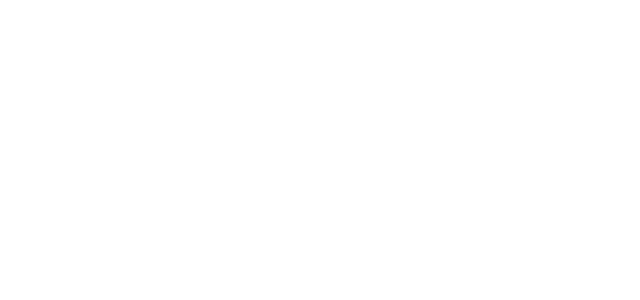
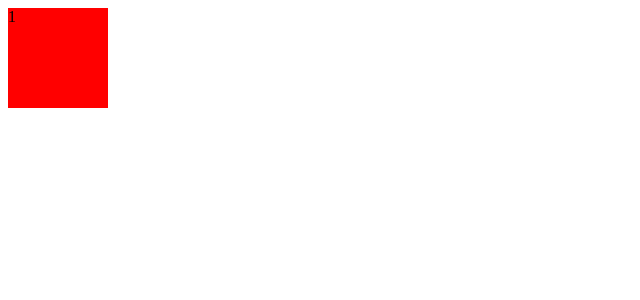
Before and after one commit to ZombieBrand/Zombie_UI, a Vue app: page / in a window 1280 px wide. Shown: the top 300 px of the page, without its empty margins (0-640 px from the left). Built offline with nearby package versions, Linux system fonts and the light colour scheme.

Commit message:
fix：提交轮播组件基础功能完成部分

```diff
--- a/src/App.vue
+++ b/src/App.vue
@@ -26,10 +26,17 @@ export default {
   },
   data() {
     return {
-      selected: '2'
+      selected: '1'
     }
   },
-  methods: {},
+  methods: {
+
+  },
+  mounted() {
+    setTimeout(()=>{
+      this.selected = '2'
+    },2000)
+  }
 };
 </script>
 <style lang="scss" scoped>
--- a/src/stories/Carousel.vue
+++ b/src/stories/Carousel.vue
@@ -1,7 +1,9 @@
 <template>
   <div class="zombie-carousel">
     <div class="zombie-carousel-window">
-      <slot />
+      <div class="zombie-carousel-wrapper">
+        <slot />
+      </div>
     </div>
   </div>
 </template>
@@ -37,7 +39,7 @@ export default {
 <style lang="scss" scoped>
   .zombie-carousel{
     display: inline-block;
-    &-window{
+    &-wrapper{
       position: relative;
     }
   }
--- a/src/stories/CarouselItem.vue
+++ b/src/stories/CarouselItem.vue
@@ -29,11 +29,7 @@ export default {
       return store.selected
     },
     show(){
-      if(this.name){
-        return this.name === this.selectName
-      }else{
-        return this.visible
-      }
+      return this.visible || this.name === this.selectName
     }
   }
 };
@@ -43,7 +39,7 @@ export default {
 .zombie-carousel-item {
   .slide-enter-active,
   .slide-leave-active {
-    transition: all 2s;
+    transition: all .3s;
   }
   .slide-leave-active {
     position: absolute;
```
Also changed, not shown: src/stories/Cascader.vue (+1 -0 lines).
